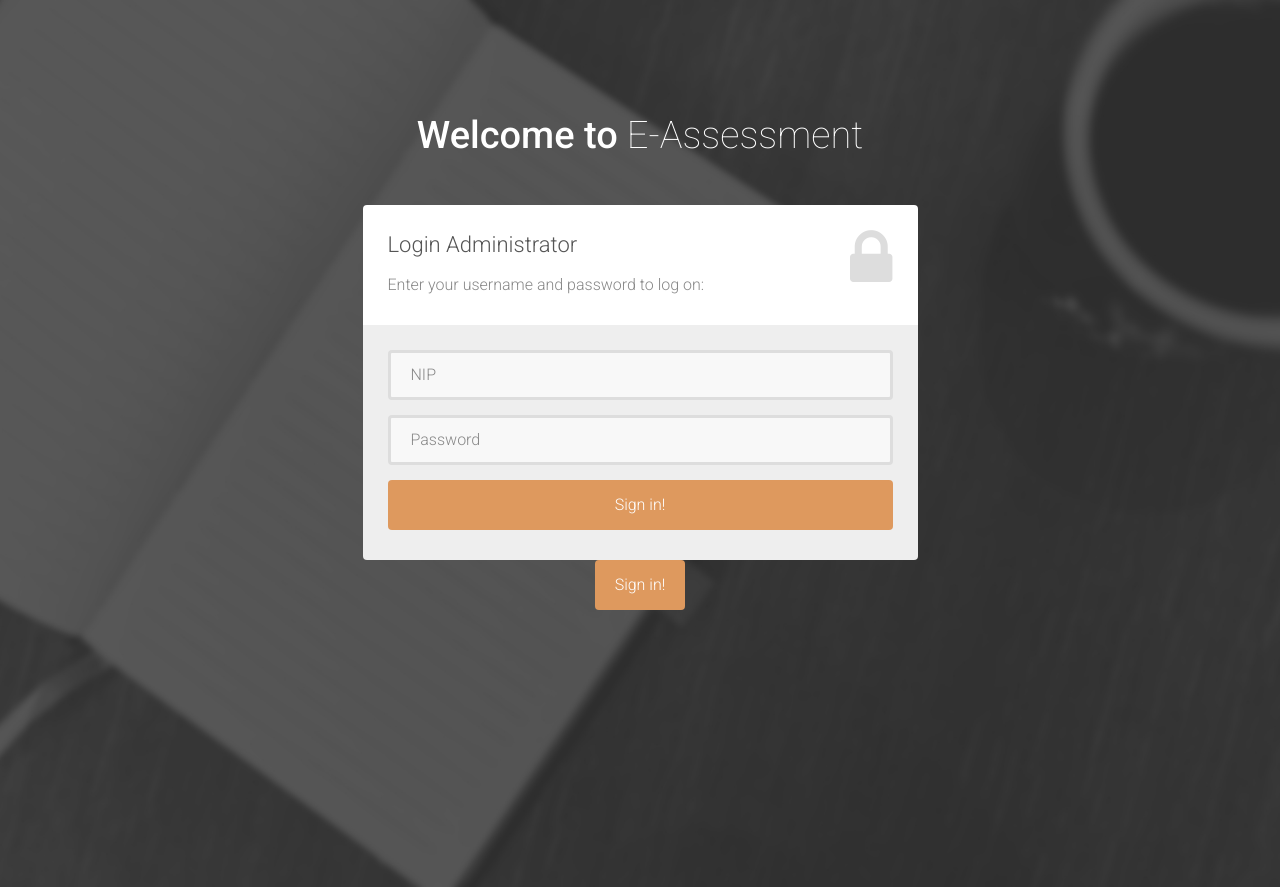
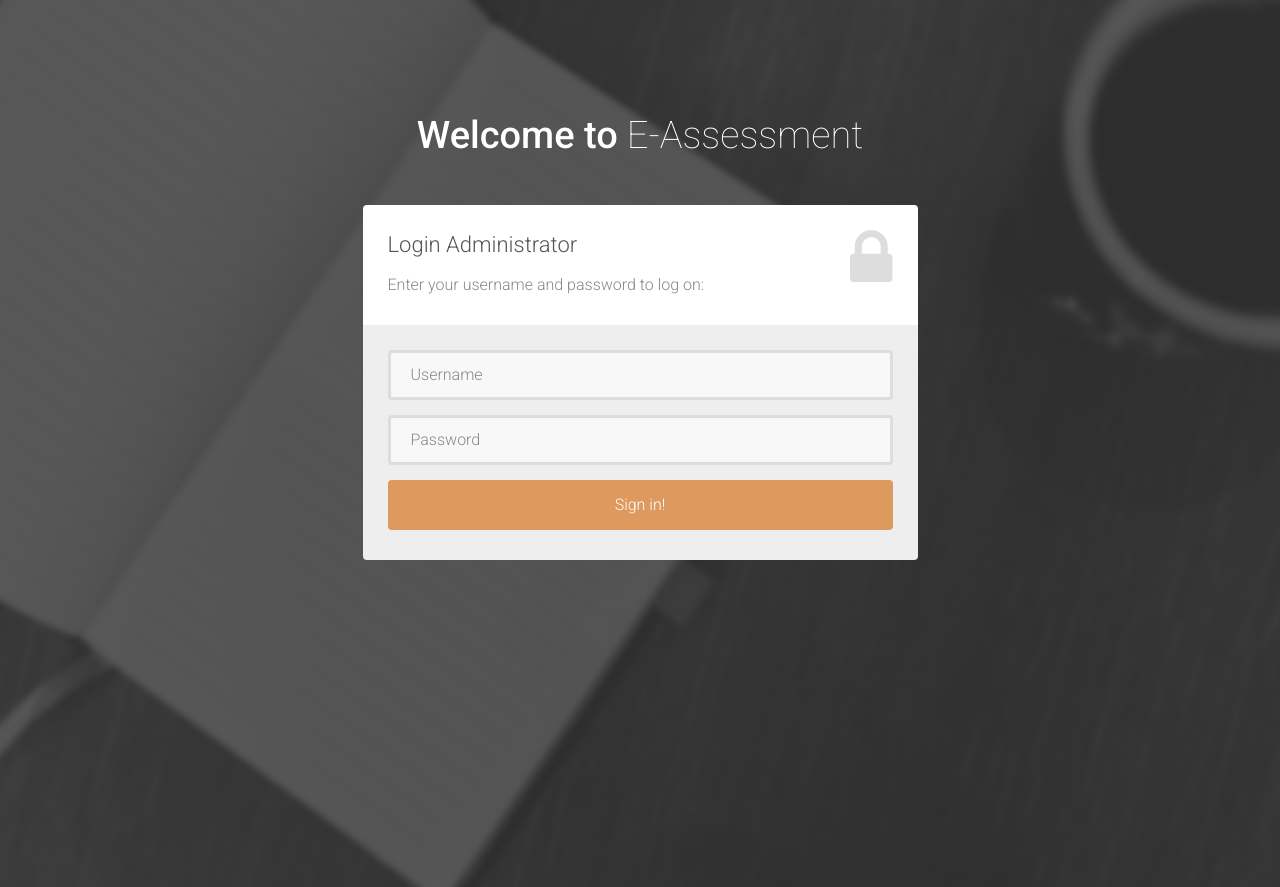
Before and after one commit to rukandax/stereo-v1, a PHP site: page /tcpdf/admin/login.php in a window 1280 px wide. Run offline with PHP 8.4, Linux system fonts and the light colour scheme.

Commit message:
Fix login

```diff
--- a/admin/login.php
+++ b/admin/login.php
@@ -3,13 +3,9 @@ session_start();
 if(!empty($_SESSION['username']) and !empty($_SESSION['password']) ){
   header('location: index.php');
 }
-
 ?>
-
 <!DOCTYPE html>
-
 <html lang="en">
-
 <head>
 
 <title>E-Assessment</title>
@@ -62,9 +58,6 @@ $(function(){
 <body>
 
 <body>
-
-
-
   <!-- Top content -->
   <div class="top-content">
 
@@ -73,11 +66,11 @@ $(function(){
         <div class="row">
           <div class="col-sm-8 col-sm-offset-2 text">
             <h1><strong>Welcome to</strong> E-Assessment</h1>
-
           </div>
         </div>
         <div class="row">
           <div class="col-sm-6 col-sm-offset-3 form-box">
+            <div class="alert alert-danger" role="alert"></div>
             <div class="form-top">
               <div class="form-top-left">
                 <h3>Login Administrator</h3>
@@ -88,18 +81,14 @@ $(function(){
               </div>
             </div>
             <div class="form-bottom">
-
               <form role="form" action="" method="post" class="login-form">
               <div class="form-group">
                 <label class="sr-only" for="form-username">Username</label>
-                                    <input type="text" name="username" placeholder="NIP" class="form-username form-control" id="form-username">
+                  <input type="text" name="username" placeholder="Username" class="form-username form-control" id="form-username">
                 </div>
                 <div class="form-group">
                   <label class="sr-only" for="form-password">Password</label>
                   <input type="password" name="password" placeholder="Password" class="form-password form-control" id="form-password">
-                                 </div>
-                                 <button class="btn">Sign in!</button>
-                             </form>
                 </div>
                 <button class="btn">Sign in!</button>
               </form>
```
Lines whose indentation alone changed are shown as unchanged.
